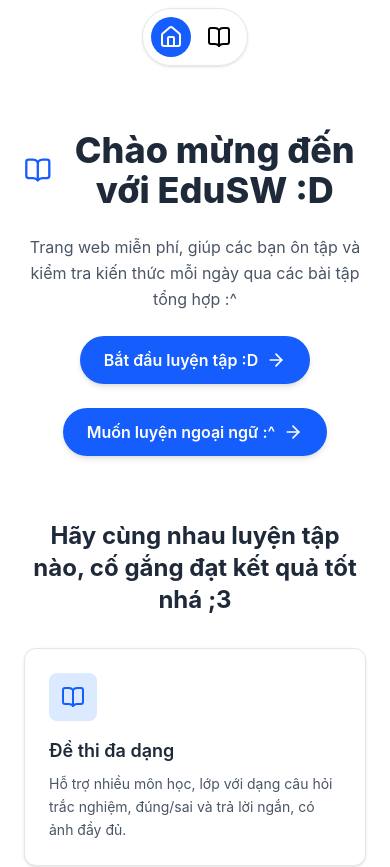
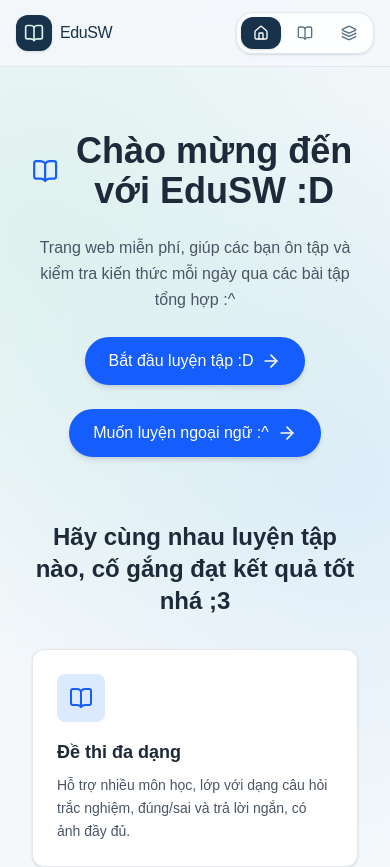
Before and after one commit to chpvchp/edu-sw, a React (Vite) app: page / in a window 390 px wide. Shown: the top 867 px of the page. Built offline with nearby package versions, Linux system fonts and the light colour scheme.

Commit message:
feat: establish modern UI foundation
- Add Vietnamese-friendly typography and shared visual tokens\n- Add layered page background and keyboard focus states\n- Replace icon-only navigation with responsive labeled header\n- Expose Flashcard route in primary navigation

```diff
--- a/src/components/NavBar.tsx
+++ b/src/components/NavBar.tsx
@@ -1,4 +1,4 @@
-import { House, BookOpen } from "lucide-react";
+import { BookOpen, House, Layers3 } from "lucide-react";
 import { NavLink } from "react-router-dom";
 
 /**
@@ -9,29 +9,42 @@ import { NavLink } from "react-router-dom";
 export default function NavBar() {
 
   const listNavLink = [
-    {to: "/", label: "Trang Chủ", icon: House},
-    {to: "/bai-tap", label: "Bài Tập", icon: BookOpen},
-    // {to: "/flashcard", label: "FlashCard", icon: PlayingCardsFan},
+    {to: "/", label: "Trang chủ", icon: House, end: true},
+    {to: "/bai-tap", label: "Bài tập", icon: BookOpen},
+    {to: "/flashcard", label: "Flashcard", icon: Layers3},
   ]
 
-  const classNameActive = "p-2 bg-blue-600 text-white rounded-full"
-  const classNameNotActive = "p-2 bg-white rounded-full"
+  return (
+    <header className="sticky top-0 z-20 border-b border-[#dbe7ee]/80 bg-[#f4f8fb]/90 px-4 py-3 backdrop-blur-md sm:px-6 lg:px-8">
+      <nav className="mx-auto flex max-w-7xl items-center justify-between gap-4" aria-label="Điều hướng chính">
+        <NavLink to="/" className="flex items-center gap-2 text-lg font-extrabold tracking-tight text-[#18324b]">
+          <span className="flex h-9 w-9 items-center justify-center rounded-xl bg-[#18324b] text-[#d9f2e7] shadow-sm">
+            <BookOpen className="h-5 w-5" aria-hidden="true" />
+          </span>
+          <span>EduSW</span>
+        </NavLink>
 
-  return (
-    <nav className="p-2 flex gap-2 border border-gray-200 shadow mx-auto rounded-full">
-      {listNavLink.map(({to, icon: Icon}) => (
+        <div className="flex items-center gap-1 rounded-2xl border border-[#dbe7ee] bg-white/80 p-1 shadow-sm">
+          {listNavLink.map(({to, label, icon: Icon, end}) => (
         <NavLink
           key={to}
           to={to}
+          end={end}
+          aria-label={label}
           className={({ isActive }) =>
-            isActive ? classNameActive : classNameNotActive
+            `flex items-center gap-2 rounded-xl px-3 py-2 text-sm font-semibold transition-colors ${
+              isActive
+                ? "bg-[#18324b] text-white shadow-sm"
+                : "text-[#587084] hover:bg-[#eaf4f3] hover:text-[#18324b]"
+            }`
           }
         >
-          <Icon />
+          <Icon className="h-4 w-4" aria-hidden="true" />
+          <span className="hidden sm:inline">{label}</span>
         </NavLink>
       ))}
-
-
-    </nav>
+        </div>
+      </nav>
+    </header>
   )
 }
--- a/src/index.css
+++ b/src/index.css
@@ -1,2 +1,44 @@
 @import 'tailwindcss';
 @import "katex/dist/katex.min.css";
+@import url('https://fonts.googleapis.com/css2?family=Be+Vietnam+Pro:wght@400;500;600;700;800&display=swap');
+
+:root {
+	font-family: 'Be Vietnam Pro', sans-serif;
+	color: #18324b;
+	background: #f4f8fb;
+	font-synthesis: none;
+	text-rendering: optimizeLegibility;
+}
+
+* {
+	box-sizing: border-box;
+}
+
+body {
+	min-width: 320px;
+	min-height: 100vh;
+	margin: 0;
+	background:
+		radial-gradient(circle at 12% 8%, rgba(186, 229, 218, 0.38), transparent 27rem),
+		radial-gradient(circle at 90% 16%, rgba(190, 222, 246, 0.42), transparent 24rem),
+		#f4f8fb;
+}
+
+button,
+a,
+select,
+input {
+	font: inherit;
+}
+
+a,
+button,
+select,
+input {
+	-webkit-tap-highlight-color: transparent;
+}
+
+:focus-visible {
+	outline: 3px solid #f4a261;
+	outline-offset: 3px;
+}
--- a/src/layouts/MainLayout.tsx
+++ b/src/layouts/MainLayout.tsx
@@ -8,10 +8,12 @@ import NavBar from "../components/NavBar";
  */
 export default function MainLayout() {
   return (
-    <div className="min-h-screen font-sans flex flex-col p-2">
+    <div className="min-h-screen flex flex-col">
       <NavBar />
 
-      <Outlet />
+      <div className="flex-1 px-4 sm:px-6 lg:px-8">
+        <Outlet />
+      </div>
 
     </div>
   )
```
